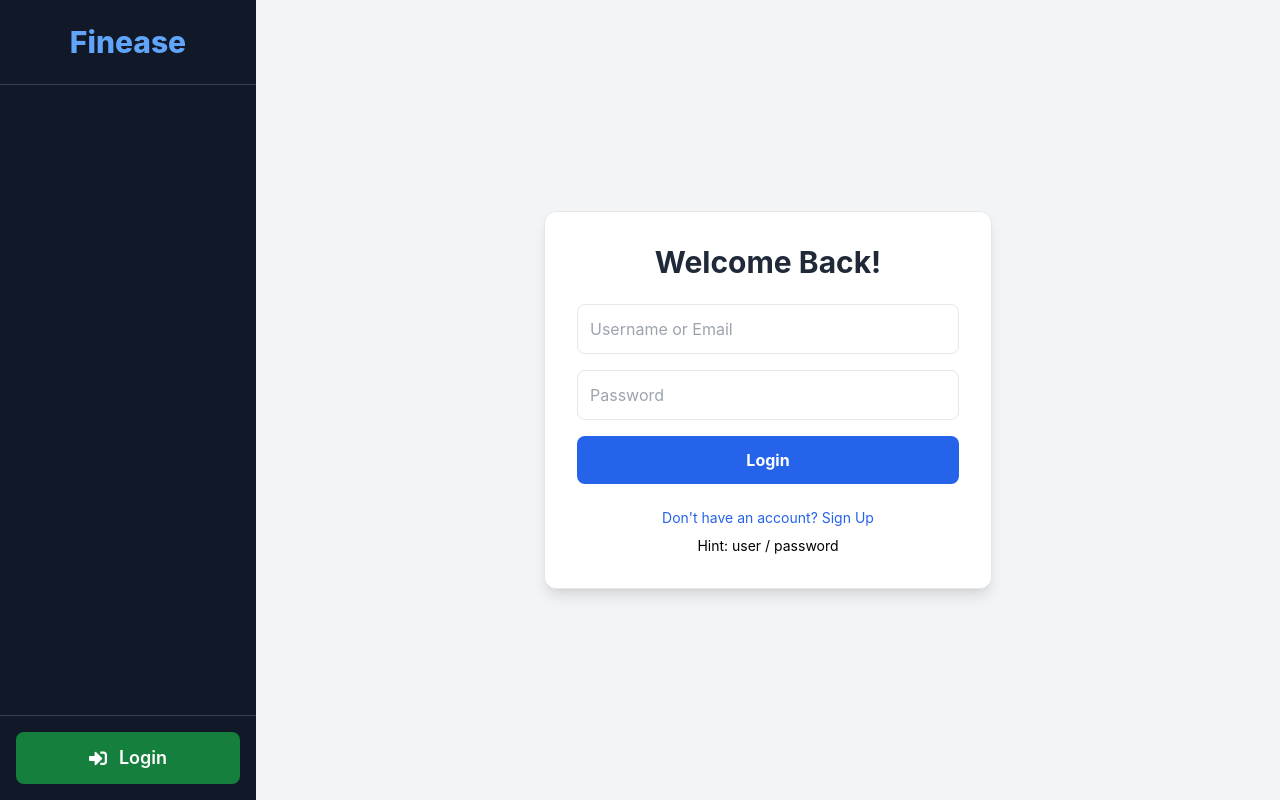
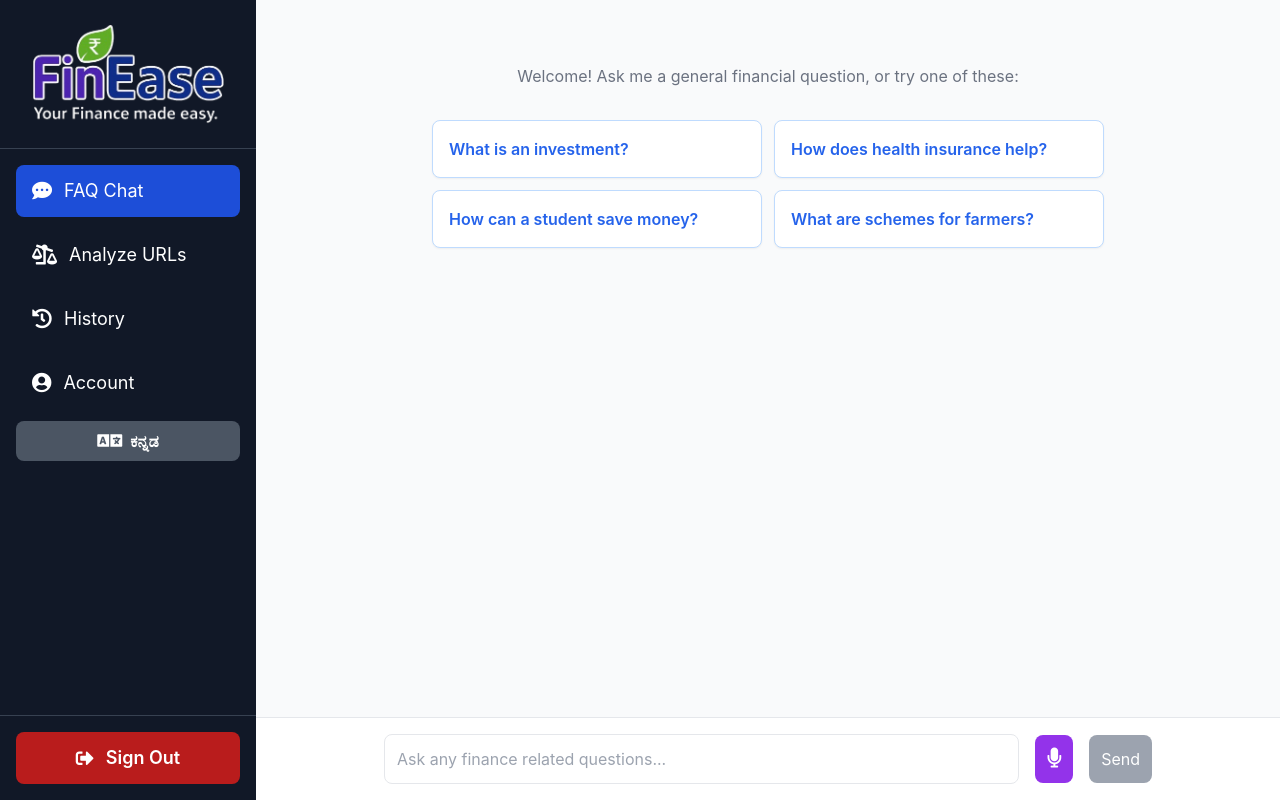
Before and after one commit to nandini-n-123/Fin_Ease, a React (Create React App) app in the folder frontend/: page / in a window 1280 px wide. Built offline with nearby package versions, Linux system fonts and the light colour scheme.

Commit message:
Added logo and fixed the voice input error

```diff
--- a/frontend/public/index.html
+++ b/frontend/public/index.html
@@ -9,7 +9,7 @@
       name="description"
       content="Web site created using create-react-app"
     />
-    <link rel="apple-touch-icon" href="C:\Users\aprat\fineasee-app\finease.jpg" />
+    <link rel="apple-touch-icon" href="%PUBLIC_URL%/finease-removebg-preview-new.png" />
     <!--
       manifest.json provides metadata used when your web app is installed on a
       user's mobile device or desktop. See https://developers.google.com/web/fundamentals/web-app-manifest/
--- a/frontend/src/App.css
+++ b/frontend/src/App.css
@@ -36,3 +36,7 @@
     transform: rotate(360deg);
   }
 }
+.logo {
+  height: 100px; /* You can adjust this value */
+  width: auto;  /* This maintains the aspect ratio */
+}
--- a/frontend/src/App.js
+++ b/frontend/src/App.js
@@ -1,16 +1,16 @@
 import React, { useState, useEffect, useRef } from 'react';
+import './App.css';
 
 // Main App Component
 function App() {
   // --- STATES ---
-  // ... right after your other useState lines
   const [isListening, setIsListening] = useState(false);
   const [isVoiceSupported, setIsVoiceSupported] = useState(true);
-  const [isLoggedIn, setIsLoggedIn] = useState(false);
-  const [activeView, setActiveView] = useState('auth');
-  const [username, setUsername] = useState('');
-  const [password, setPassword] = useState('');
-  const [email, setEmail] = useState('');
+  const [isLoggedIn, setIsLoggedIn] = useState(true); // Set to true for easier testing
+  const [activeView, setActiveView] = useState('chat'); // Start at chat view
+  const [username, setUsername] = useState('user'); // Pre-fill for testing
+  const [password, setPassword] = useState('password');
+  const [email, setEmail] = useState('user@example.com');
   const [loginError, setLoginError] = useState('');
   const [signupError, setSignupError] = useState('');
   const [isSigningUp, setIsSigningUp] = useState(false);
@@ -51,7 +51,6 @@ function App() {
     ]
   };
 
-  // --- 1. NEW: DATA FOR SAMPLE FAQ QUESTIONS ---
   const sampleFaqQuestions = [
     {
         "en": "What is an investment?",
@@ -70,10 +69,11 @@ function App() {
         "kn": "ರೈತರಿಗಾಗಿ ಇರುವ ಯೋಜನೆಗಳು ಯಾವುವು?"
     }
   ];
-// Add this near your other useRef hooks
+
   const recognitionRef = useRef(null);
 
-// Add this new useEffect hook with your other useEffects
+  // --- CHANGE 1: UPDATED VOICE RECOGNITION LOGIC ---
+  // This useEffect now checks which view is active to update the correct input field.
   useEffect(() => {
     const SpeechRecognition = window.SpeechRecognition || window.webkitSpeechRecognition;
 
@@ -84,9 +84,9 @@ useEffect(() => {
     }
 
     const recognition = new SpeechRecognition();
-  recognition.continuous = false; // Stop listening after a pause
+    recognition.continuous = false;
     recognition.interimResults = false;
-  recognition.lang = language === 'en' ? 'en-US' : 'kn-IN'; // Use the current language state!
+    recognition.lang = language === 'en' ? 'en-US' : 'kn-IN';
 
     recognition.onstart = () => {
       setIsListening(true);
@@ -103,13 +103,18 @@ useEffect(() => {
 
     recognition.onresult = (event) => {
       const transcript = event.results[0][0].transcript;
-    setFaqInput(transcript); // Send the result to the bot
+      // This logic now correctly routes the transcript to the active input
+      if (activeView === 'compare') {
+          setRagInput(transcript);
+      } else {
+          setFaqInput(transcript);
+      }
     };
 
     recognitionRef.current = recognition;
 
-}, [language]); // Rerun this setup if the language changes
-  // --- useEffect Hooks ---
+  }, [language, activeView]); // Added activeView to the dependency array
+
   useEffect(() => {
     if (activeView === 'chat') {
         faqChatEndRef.current?.scrollIntoView({ behavior: "smooth" });
@@ -128,7 +133,6 @@ useEffect(() => {
     }
   }, [activeView, isLoggedIn, username]);
 
-  // --- Event Handlers & Functions ---
   const handleLanguageToggle = () => setLanguage(prev => prev === 'en' ? 'kn' : 'en');
   const handleLogin = (e) => { e.preventDefault(); setLoginError(''); if (username === 'user' && password === 'password') { setIsLoggedIn(true); setActiveView('chat'); } else { setLoginError('Invalid credentials.'); } };
   const handleSignup = (e) => { e.preventDefault(); setSignupError(''); if (username && email && password) { setIsLoggedIn(true); setActiveView('chat'); } else { setSignupError('Please fill all fields.'); } };
@@ -142,13 +146,11 @@ useEffect(() => {
     await sendFaqMessage(currentInput);
   };
 
-  // --- 2. NEW: HANDLER FOR CLICKING A SAMPLE QUESTION ---
   const handleSampleQuestionClick = async (question) => {
     if (isFaqSending) return;
     await sendFaqMessage(question);
   };
 
-  // Refactored sending logic to be reusable
   const sendFaqMessage = async (messageText) => {
     const userMsg = { id: crypto.randomUUID(), message: messageText, sender: 'user', timestamp: new Date().toISOString() };
     setFaqMessages((prev) => [...prev, userMsg]);
@@ -168,7 +170,7 @@ useEffect(() => {
         setIsFaqSending(false);
     }
   };
-  // This new function will replace the placeholder you had before
+
   const handleVoiceInput = () => {
     if (!isVoiceSupported) {
       alert("Sorry, your browser does not support voice input.");
@@ -315,7 +317,6 @@ useEffect(() => {
   const handleLinkedAccountSignIn = (accountId) => { setLinkedAccounts(prevAccounts => prevAccounts.map(acc => acc.id === accountId ? { ...acc, status: 'active' } : acc)); };
   const handleLinkedAccountRemove = (accountId) => { setLinkedAccounts(prevAccounts => prevAccounts.filter(acc => acc.id !== accountId)); };
 
-  // --- RENDER FUNCTION ---
   const renderContent = () => {
     if (!isLoggedIn) {
       return (
@@ -404,25 +405,42 @@ useEffect(() => {
                     <div ref={ragChatEndRef} />
                 </div>
 
+                {/* --- CHANGE 2: NEW FOLLOW-UP FORM WITH VOICE INPUT --- */}
                 {sessionId && (
-                    <form onSubmit={handleFaqSendMessage} className="p-4 bg-white border-t">
-                    <div className="flex items-center space-x-4 max-w-3xl mx-auto">
-                      <input type="text" value={faqInput} onChange={(e) => setFaqInput(e.target.value)} className="flex-1 p-3 border rounded-lg" placeholder={language === 'en' ? 'Ask a follow up question' : 'ಯಾವುದೇ ಹಣಕಾಸು ಸಂಬಂಧಿತ ಪ್ರಶ್ನೆಗಳನ್ನು ಕೇಳಿ...'} disabled={isFaqSending} />
-
+                    <div className="p-4 bg-white border-t flex-shrink-0">
+                        <form
+                            onSubmit={(e) => {
+                                e.preventDefault();
+                                handleRagQuestionSubmit(sessionId, ragInput);
+                            }}
+                            className="flex items-center space-x-4 max-w-3xl mx-auto"
+                        >
+                            <input
+                                type="text"
+                                value={ragInput}
+                                onChange={(e) => setRagInput(e.target.value)}
+                                className="flex-1 p-3 border border-gray-300 rounded-lg"
+                                placeholder={language === 'en' ? 'Ask a follow-up question...' : 'ಮುಂದಿನ ಪ್ರಶ್ನೆಯನ್ನು ಕೇಳಿ...'}
+                                disabled={isGenerating || isProcessing}
+                            />
                             <button
                                 type="button"
                                 onClick={handleVoiceInput}
                                 title="Voice Input"
                                 className={`p-3 rounded-lg text-white transition-colors ${isListening ? 'bg-red-600 animate-pulse' : 'bg-purple-600 hover:bg-purple-700'}`}
-                        disabled={!isVoiceSupported || isFaqSending}
+                                disabled={!isVoiceSupported || isGenerating || isProcessing}
                             >
                                 <i className="fas fa-microphone text-xl"></i>
                             </button>
-
-                      <button type="submit" className="bg-blue-600 hover:bg-blue-700 text-white p-3 rounded-lg disabled:bg-gray-400" disabled={isFaqSending || !faqInput.trim()}>Send</button>
+                            <button
+                                type="submit"
+                                className="bg-blue-600 hover:bg-blue-700 text-white font-bold py-2 px-4 rounded-lg disabled:bg-gray-400"
+                                disabled={isGenerating || isProcessing || !ragInput.trim()}
+                            >
+                                {language === 'en' ? 'Ask' : 'ಕೇಳಿ'}
+                            </button>
+                        </form>
                     </div>
-                  </form>
-
                 )}
             </div>
         );
@@ -482,7 +500,6 @@ useEffect(() => {
         return (
           <div className="flex flex-col h-full bg-gray-50">
             <div className="flex-1 overflow-y-auto p-6 space-y-4">
-              {/* --- 3. UPDATED UI: SHOWS WELCOME + GRID OR MESSAGES --- */}
               {faqMessages.length === 0 ? (
                 <div className="text-center text-gray-500 mt-10">
                     <div className="mb-8">{language === 'en' ? 'Welcome! Ask me a general financial question, or try one of these:' : 'ಸ್ವಾಗತ! ಸಾಮಾನ್ಯ ಹಣಕಾಸಿನ ಪ್ರಶ್ನೆಯನ್ನು ಕೇಳಿ, ಅಥವಾ ಇವುಗಳಲ್ಲಿ ಒಂದನ್ನು ಪ್ರಯತ್ನಿಸಿ:'}</div>
@@ -536,7 +553,9 @@ useEffect(() => {
     <div className="flex h-screen bg-gray-900 font-inter">
       <link rel="stylesheet" href="https://cdnjs.cloudflare.com/ajax/libs/font-awesome/5.15.3/css/all.min.css" />
       <div className="w-64 bg-gray-900 text-white flex flex-col shadow-2xl">
-        <div className="p-6 text-3xl font-extrabold text-center text-blue-400 border-b border-gray-700">Finease</div>
+        <div className="p-6 flex justify-center items-center border-b border-gray-700">
+            <img src="/finease-removebg-preview-new.png" alt="Finease Logo" className="logo" />
+        </div>
         <nav className="flex-1 p-4 space-y-3">
           {isLoggedIn && (
             <>
```
Also changed, not shown: frontend/public/finease-removebg-preview-new.png (added), 1 other file (tests, documents, lock files or other folders). Lines whose indentation alone changed are shown as unchanged.
